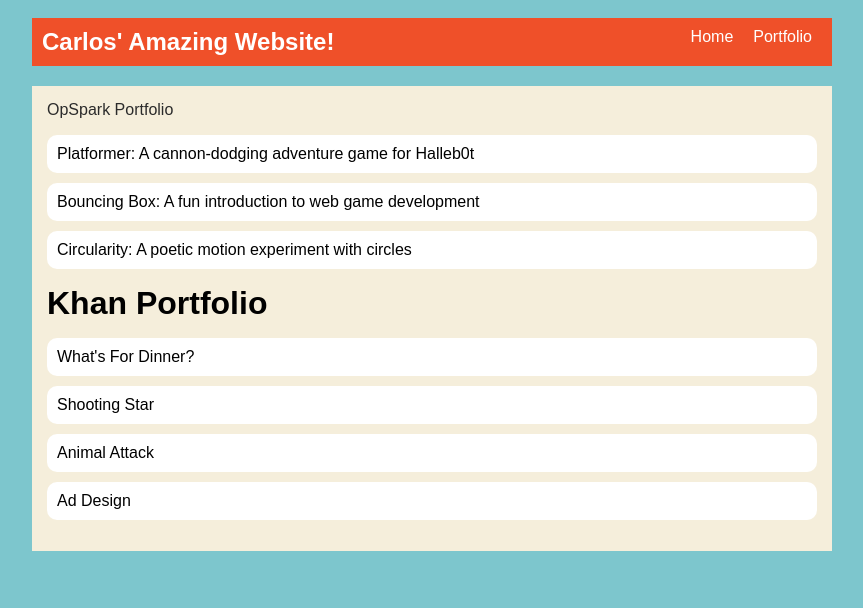
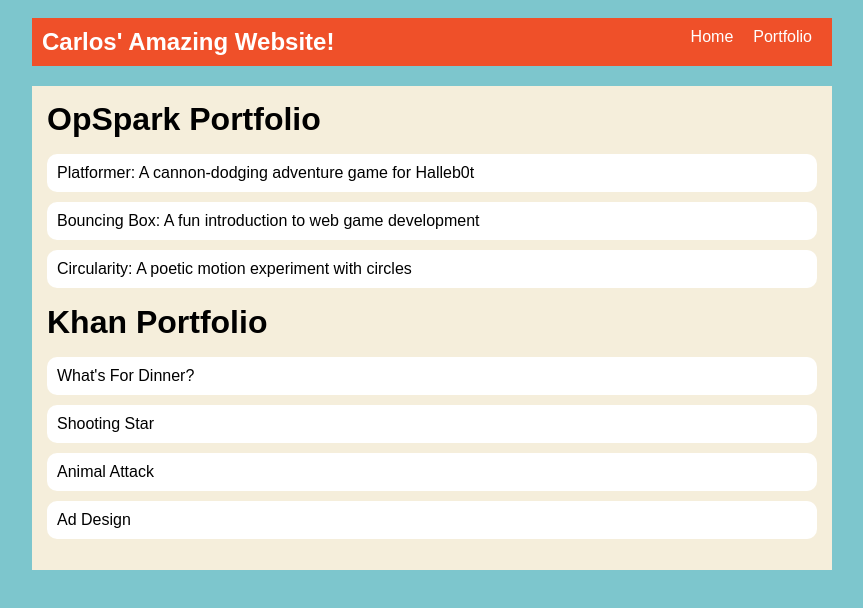
Before and after one commit to carlosbetancourt7/carlosbetancourt7.github.io, a plain HTML site: page portfolio.html in a window 1280 px wide. Shown: the whole page, without its empty margins (208-1071 px from the left). Drawn offline with Linux system fonts and the light colour scheme.

Commit message:
portfolio.html

```diff
--- a/portfolio.html
+++ b/portfolio.html
@@ -22,7 +22,7 @@
 
       <main>
         <div class = "content">
-            <hl>OpSpark Portfolio</hl>
+            <h1>OpSpark Portfolio</h1>
             <ul id = "portfolio">
               <li>
                 <a href="fsd-projects/platformer/">Platformer: A cannon-dodging adventure game for Halleb0t</a>
```
